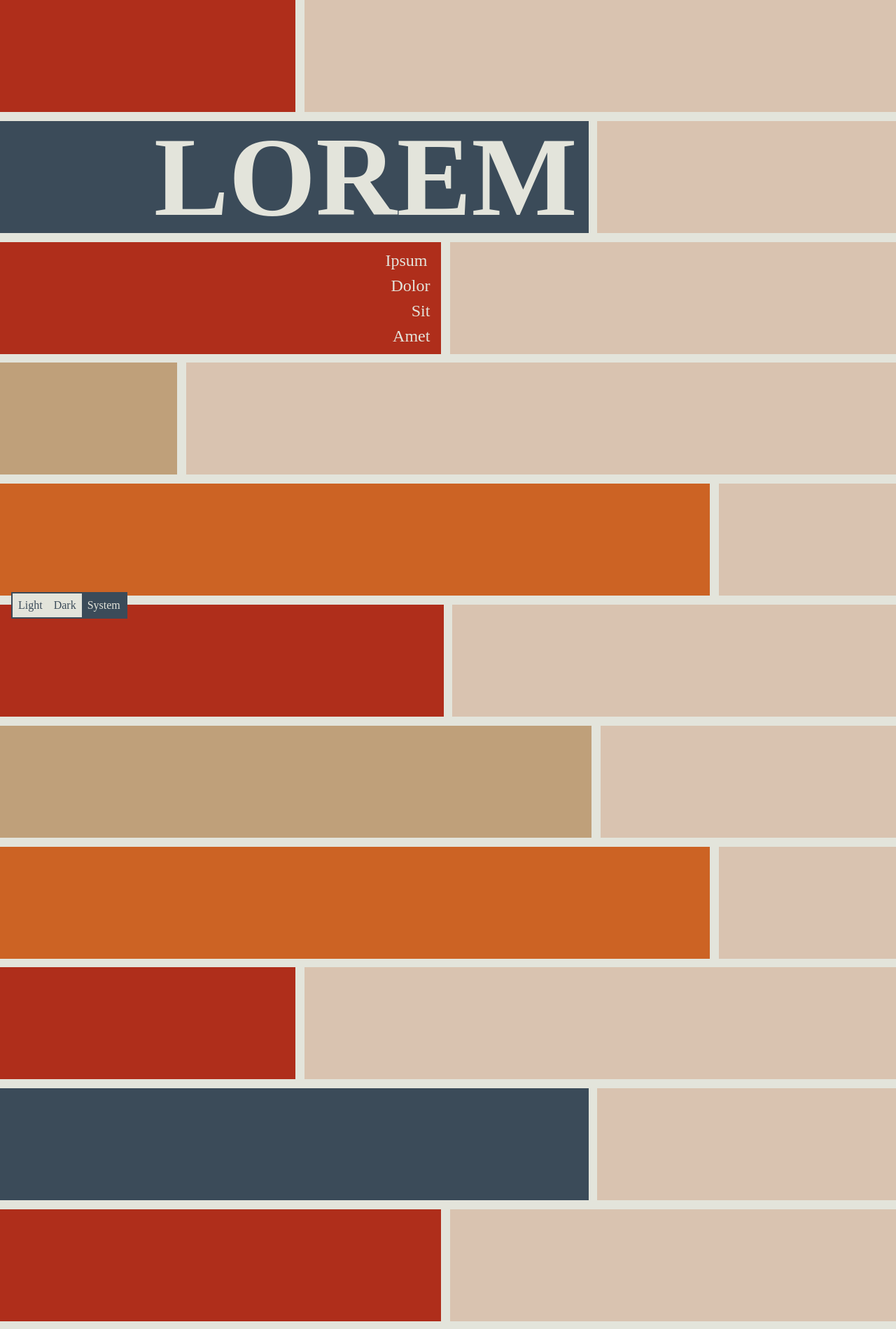
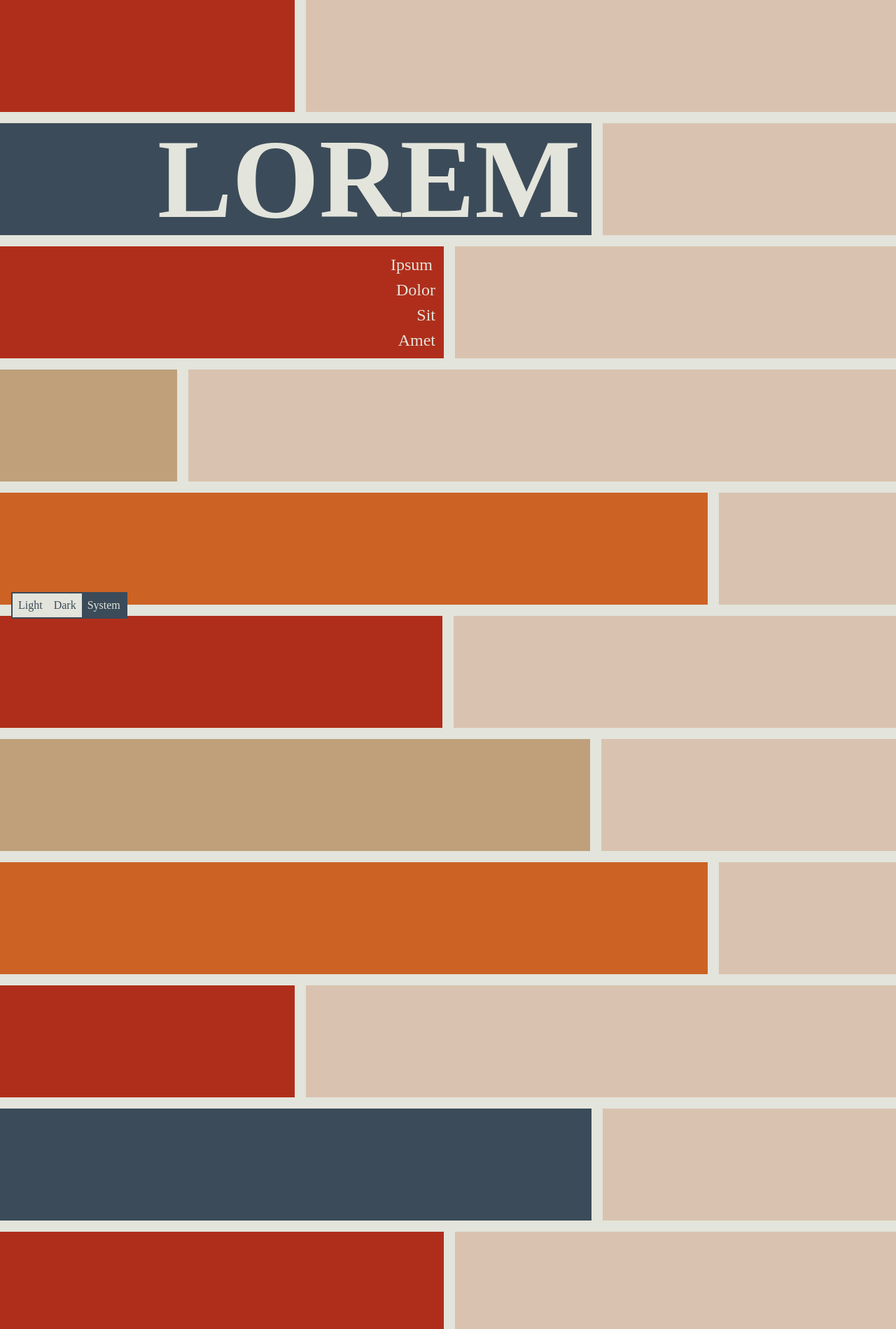
Before and after one commit to dalke/Cedeless, a Jekyll site: the page built from index_cedeless.html, in a window 1280 px wide. Shown: the top 1899 px of the page at 70% size. Built offline with Jekyll 4.4.1, drawn with Linux system fonts in a browser that asks for light colours; some web fonts are replaced.

Commit message:
Styling for breakpoints

```diff
--- a/assets/css/cedeless.scss
+++ b/assets/css/cedeless.scss
@@ -7,25 +7,27 @@
 @import 'color';
 @import 'type';
 
-$w-20: null;
-$w-33: null;
-$w-50: null;
-$w-66: null;
-$w-80: null;
+// Not using these values, but these variables must exist anyway so they can be updated by the `width-calc` mixin. Give them reasonable values (rather than null) in case I decide to ditch the complexity of `width-calc`.
+$w-20: 20vw;
+$w-33: 33.333vw;
+$w-50: 50vw;
+$w-66: 66.667vw;
+$w-80: 80vw;
 
+// Worth it? Requires redeclaring widths every time I want to adjust one for a specific breakpoint
 @mixin width-calc($block-gap) {
+  // Subtract gap from viewport to get slightly more accurate proportions
   $w-20: calc((100vw - #{$block-gap}) * .2) !global;
   $w-33: calc((100vw - #{$block-gap}) * .33333) !global;
   $w-50: calc((100vw - #{$block-gap}) * .5) !global;
   $w-66: calc((100vw - #{$block-gap}) * .66667) !global;
   $w-80: calc((100vw - #{$block-gap}) * .8) !global;
 
+  // Allow for setting of gap per breakpoint
   .blocks {
     gap: $block-gap;
   }
 }
-
-@include width-calc($block-gap: 1vw);
 
 .light {
   body {
@@ -83,8 +85,7 @@ h1 {
   display: block;
   font-family: 'Advocate 16 Condensed Bold';
   font-feature-settings: 'case' 1, 'liga' 0;
-  font-size: 8rem;
-  line-height: 8rem;
+  font-size: 7rem;
   margin: 0 1rem;
   text-transform: uppercase;
 }
@@ -92,10 +93,10 @@ h1 {
 ul {
   font-family: 'Equity A Caps';
   font-feature-settings: 'ss10';
-  font-size: 1.3rem;
-  line-height: 1.3;
+  font-size: 1.25rem;
+  line-height: 1.5;
   list-style: none;
-  margin: 0 1rem 0 0;
+  margin: 0 .75rem 0 0;
   padding: 0;
 }
 
@@ -108,7 +109,9 @@ a {
   }
 }
 
-// Mobile/small-screen styles =============================
+// Base; tested down to 360px =============================
+@include width-calc($block-gap: .3rem);
+
 .blocks {
   display: flex;
   flex-wrap: wrap;
@@ -131,10 +134,6 @@ div[class$="-b"] {
   width: $w-33;
 }
 
-.block-01-b {
-  width: $w-66;
-}
-
 .block-02-a {
   align-content: center;
   display: flex;
@@ -155,31 +154,15 @@ div[class$="-b"] {
   width: $w-80;
 }
 
-.block-03-b {
-  width: $w-20;
-}
-
 .block-04-a {
   width: $w-20;
-}
-
-.block-04-b {
-  width: $w-80;
 }
 
 .block-05-a {
   width: $w-80;
 }
 
-.block-05-b {
-  width: $w-20;
-}
-
 .block-06-a {
-  width: $w-50;
-}
-
-.block-06-b {
   width: $w-50;
 }
 
@@ -187,16 +170,8 @@ div[class$="-b"] {
   width: $w-66;
 }
 
-.block-07-b {
-  width: $w-33;
-}
-
 .block-08-a {
   width: $w-80;
-}
-
-.block-08-b {
-  width: $w-20;
 }
 
 .theme-control {
@@ -229,20 +204,81 @@ div[class$="-b"] {
     }
   }
 }
-// End mobile/small-screen styles =========================
-@media (max-width: 639px) {
-}
+// End base =========================
 
 @media (min-width: 640px) {
+  .block-02-a {
+    width: $w-80;
+  }
+
+  .block-02-b {
+    display: block;
+  }
+
+  .block-03-a {
+    width: $w-66;
+  }
+
+  .block-03-b {
+    // Set a width sufficient to prevent 04-a from sliding up to row 3
+    width: $w-33;
+  }
 }
 
 @media (min-width: 768px) {
-}
+  @include width-calc($block-gap: .75rem);
 
-@media (width: 804px) {
+  h1 {
+    font-size: 9rem;
+    line-height: 9rem;
+  }
+
+  div[class*="block-"] {
+    height: 9rem;
+  }
+
+  // Must redeclare widths of all A blocks every time I change gap size
+  .block-01-a {
+    width: $w-33;
+  }
+
+  .block-02-a {
+    width: $w-66;
+  }
+
+  .block-03-a {
+    width: $w-50;
+  }
+
+  .block-03-b {
+    // Set a width sufficient to prevent 04-a from sliding up to row 3
+    width: $w-33;
+  }
+
+  .block-04-a {
+    width: $w-20;
+  }
+
+  .block-05-a {
+    width: $w-80;
+  }
+
+  .block-06-a {
+    width: $w-50;
+  }
+
+  .block-07-a {
+    width: $w-66;
+  }
+
+  .block-08-a {
+    width: $w-80;
+  }
 }
 
 @media (min-width: 1024px) {
+  @include width-calc($block-gap: 1rem);
+
   h1 {
     font-size: 10rem;
     line-height: 10rem;
@@ -253,29 +289,33 @@ div[class$="-b"] {
     line-height: 1.5;
   }
 
-  .blocks, div[class*="block-"] {
-    @include width-calc($block-gap: 1.5vw);
-  }
-
   div[class*="block-"] {
     height: 10rem;
   }
 
-  .block-02-a {
+  // Must redeclare widths of all A blocks every time I change gap size
+  .block-01-a {
+    width: $w-33;
+  }
+
+  .block-04-a {
+    width: $w-20;
+  }
+
+  .block-05-a {
+    width: $w-80;
+  }
+
+  .block-06-a {
+    width: $w-50;
+  }
+
+  .block-07-a {
     width: $w-66;
   }
 
-  .block-02-b {
-    display: block;
-    width: $w-33;
-  }
-
-  .block-03-a {
-    width: $w-50;
-  }
-
-  .block-03-b {
-    width: $w-50;
+  .block-08-a {
+    width: $w-80;
   }
 
   .theme-control {
```
